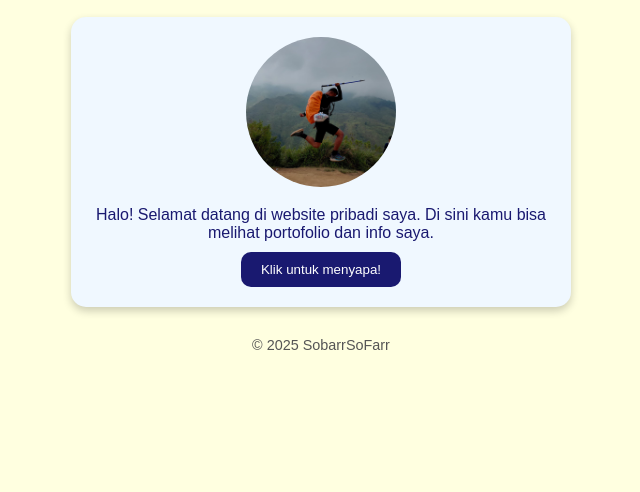
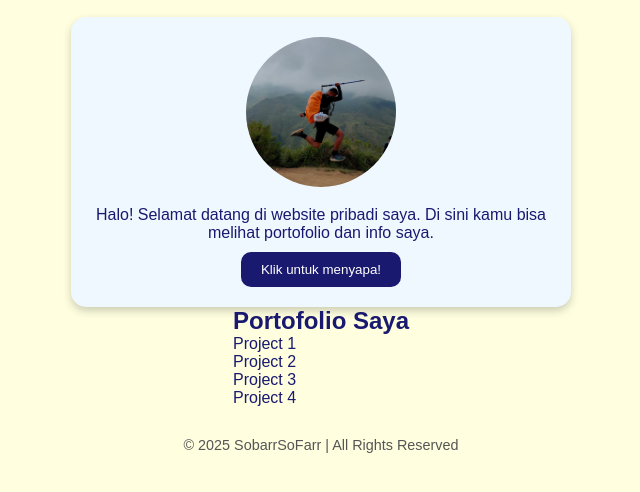
Before and after one commit to SobarrSoFarr/project-portofolio, a plain HTML site: page index.html in a window 1280 px wide. Shown: the part 90-582 px from the top of the page, without its empty margins (319-959 px from the left). Drawn offline with Linux system fonts and the light colour scheme.

Commit message:
Update index.html

```diff
--- a/index.html
+++ b/index.html
@@ -3,7 +3,7 @@
 <head>
     <meta charset="UTF-8">
     <meta name="viewport" content="width=device-width, initial-scale=1.0">
-    <title>Web Profil Saya</title>
+    <title>SobarrSoFarr - Web Profil Keren</title>
     <link rel="stylesheet" href="style.css">
 </head>
 <body>
@@ -12,14 +12,24 @@
         <p>Desainer Visual & Pengembang Web</p>
     </header>
 
-    <section class="profil">
-        <img src="photo profil.jpg" alt="Foto Profil Saya" class="foto-profil">
+    <section class="profil scroll-reveal">
+        <img src="photo profil.jpg" alt="Foto Profil" class="foto-profil">
         <p>Halo! Selamat datang di website pribadi saya. Di sini kamu bisa melihat portofolio dan info saya.</p>
         <button id="tombol-sapa">Klik untuk menyapa!</button>
     </section>
 
-    <footer>
-        <p>© 2025 SobarrSoFarr</p>
+    <section class="portofolio">
+        <h2 class="scroll-reveal">Portofolio Saya</h2>
+        <div class="grid">
+            <div class="card scroll-reveal">Project 1</div>
+            <div class="card scroll-reveal">Project 2</div>
+            <div class="card scroll-reveal">Project 3</div>
+            <div class="card scroll-reveal">Project 4</div>
+        </div>
+    </section>
+
+    <footer class="scroll-reveal">
+        <p>© 2025 SobarrSoFarr | All Rights Reserved</p>
     </footer>
 
     <script src="script.js"></script>
```
